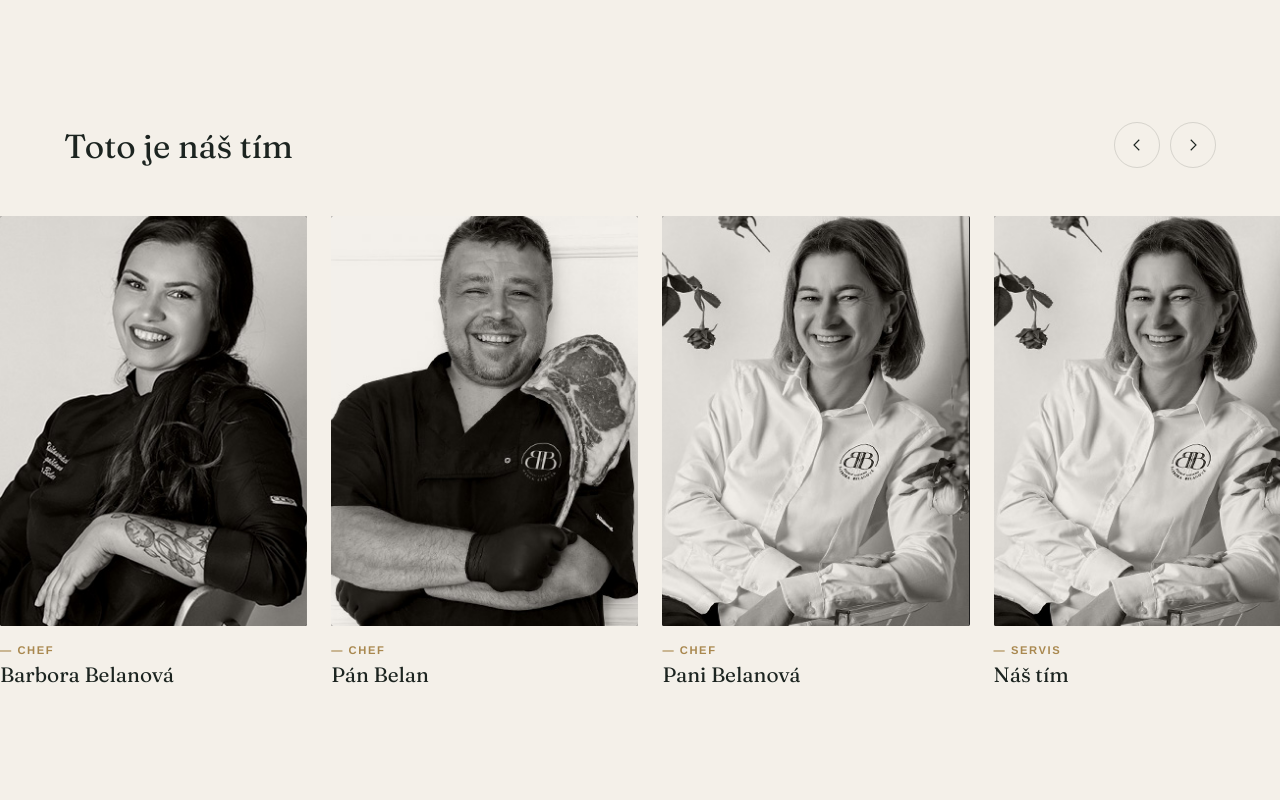
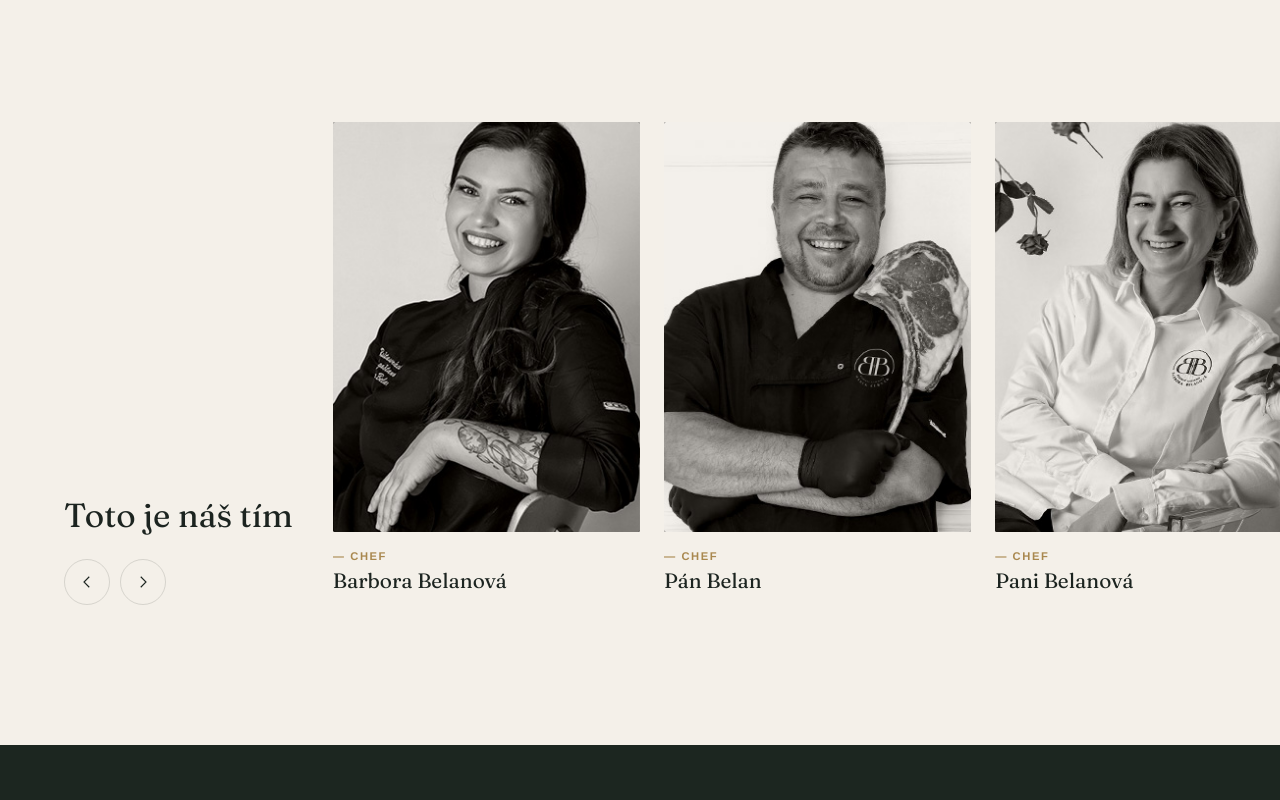
Before and after one commit to Brideskodaily/bbcatering_code_design, a plain HTML site: page index.html in a window 1280 px wide. Shown: the part 1440-2240 px from the top of the page. Drawn offline with Linux system fonts and the light colour scheme; a web font is replaced by a local one.

Commit message:
team sekcia: layout podla figmy - nadpis+sipky vlavo, foto scroll s presahom

```diff
--- a/style.css
+++ b/style.css
@@ -450,14 +450,20 @@ a {
   background: var(--cream);
   padding: 0 0 140px;
 }
-.team-header {
+.team-layout {
+  display: flex;
+  align-items: flex-end;
+  gap: 40px;
   max-width: 1400px;
   margin: 0 auto;
-  padding: 0 clamp(20px, 5vw, 64px);
+  padding-left: clamp(20px, 5vw, 64px);
+}
+.team-header {
   display: flex;
-  align-items: center;
-  justify-content: space-between;
-  margin-bottom: 48px;
+  flex-direction: column;
+  align-items: flex-start;
+  gap: 24px;
+  flex-shrink: 0;
 }
 .team-title {
   font-family: var(--font-display);
@@ -496,8 +502,10 @@ a {
   gap: 24px;
   overflow-x: auto;
   scroll-snap-type: x proximity;
-  padding: 0 clamp(20px, 5vw, 64px) 12px;
+  padding: 0 clamp(20px, 5vw, 64px) 12px 0;
   scrollbar-width: none;
+  flex: 1;
+  min-width: 0;
 }
 .team-track::-webkit-scrollbar { display: none; }
 
```
Also changed, not shown: index.html (+1 -0 lines).
